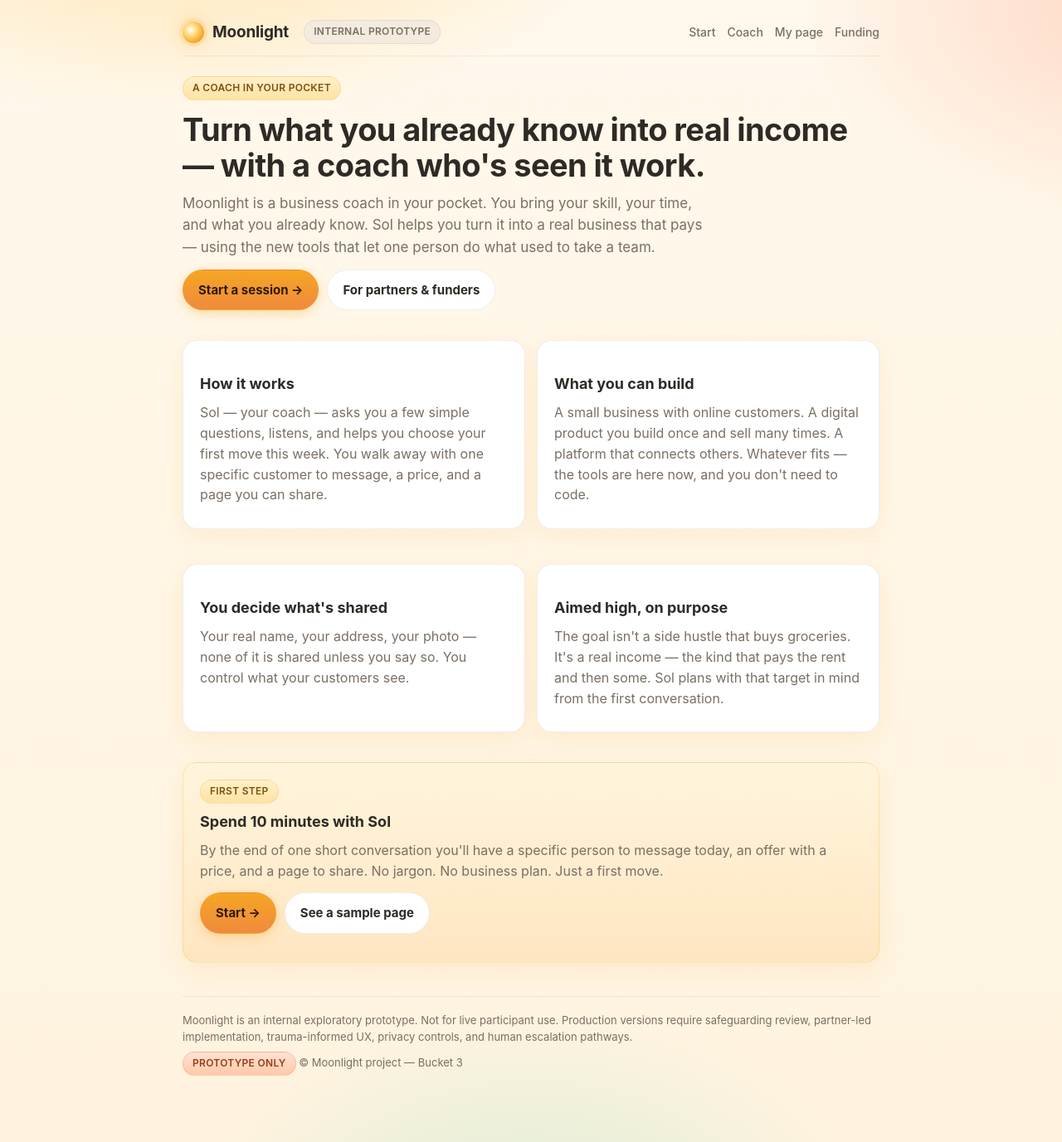
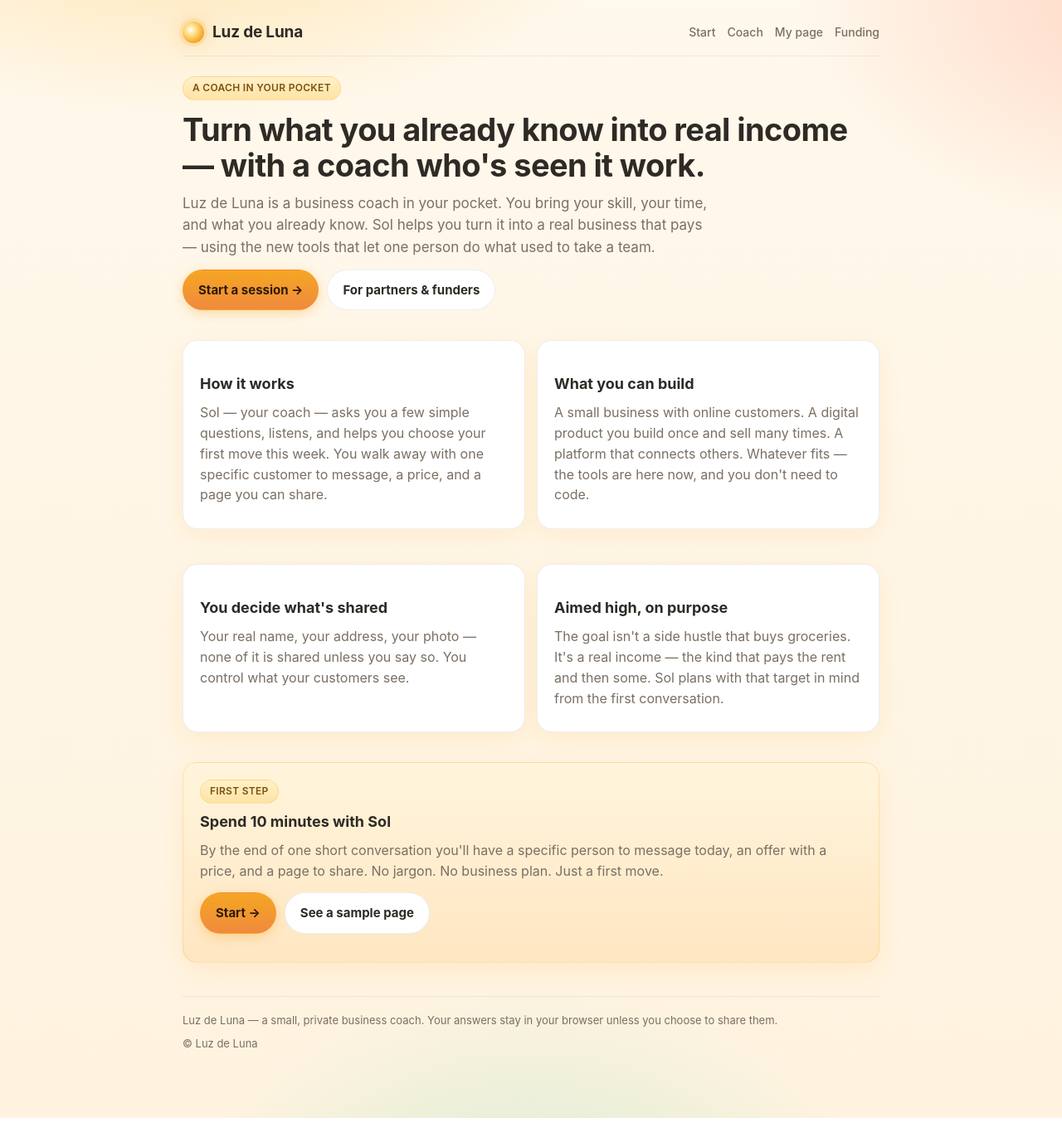
Before and after one commit to imjfraser/moonlight, a Next.js app: page / in a window 1280 px wide. Shown: the whole page at 83% size. After the commit the page ends 1348 px from the top, so only its background shows below. Built offline with nearby package versions, Linux system fonts and the light colour scheme.

Commit message:
Rebrand public surfaces to Luz de Luna (luzdeluna.app domain)

```diff
--- a/app/layout.jsx
+++ b/app/layout.jsx
@@ -2,9 +2,9 @@ import "./globals.css";
 import Link from "next/link";
 
 export const metadata = {
-  title: "Moonlight — a coach in your pocket",
+  title: "Luz de Luna — a business coach in your pocket",
   description:
-    "Moonlight helps people turn skills, ideas, and lived experience into safer digital income opportunities — with a business coach and builder by their side.",
+    "Luz de Luna turns what you already know into real income — with a coach who's seen it work, and tools to build a digital business without writing code.",
 };
 
 export default function RootLayout({ children }) {
@@ -15,8 +15,7 @@ export default function RootLayout({ children }) {
           <nav className="top">
             <Link href="/" className="brand">
               <span className="moon" aria-hidden="true" />
-              <span>Moonlight</span>
-              <span className="pill muted" style={{ marginLeft: 8 }}>Internal prototype</span>
+              <span>Luz de Luna</span>
             </Link>
             <div className="links">
               <Link href="/start">Start</Link>
@@ -27,14 +26,12 @@ export default function RootLayout({ children }) {
           </nav>
           {children}
           <footer>
-            <div>
-              Moonlight is an internal exploratory prototype. Not for live participant use.
-              Production versions require safeguarding review, partner-led implementation,
-              trauma-informed UX, privacy controls, and human escalation pathways.
+            <div className="muted">
+              Luz de Luna — a small, private business coach. Your answers stay in your browser
+              unless you choose to share them.
             </div>
             <div style={{ marginTop: 8 }}>
-              <span className="pill warn">Prototype only</span>{" "}
-              <span className="muted">&copy; Moonlight project — Bucket 3</span>
+              <span className="muted">&copy; Luz de Luna</span>
             </div>
           </footer>
         </div>
--- a/app/page.jsx
+++ b/app/page.jsx
@@ -6,7 +6,7 @@ export default function Home() {
       <span className="pill">A coach in your pocket</span>
       <h1>Turn what you already know into real income — with a coach who&apos;s seen it work.</h1>
       <p className="muted" style={{ fontSize: 17, maxWidth: 640 }}>
-        Moonlight is a business coach in your pocket. You bring your skill,
+        Luz de Luna is a business coach in your pocket. You bring your skill,
         your time, and what you already know. Sol helps you turn it into a real
         business that pays — using the new tools that let one person do what used
         to take a team.
--- a/app/shop/[handle]/page.jsx
+++ b/app/shop/[handle]/page.jsx
@@ -1,4 +1,7 @@
 "use client";
+
+// /shop/[handle] — the page she shares when someone asks
+// "where can I see what you do?"
 
 import { useEffect, useMemo, useState } from "react";
 import Link from "next/link";
@@ -210,7 +213,7 @@ export default function ShopPage() {
       </div>
 
       <p className="muted" style={{ textAlign: "center", marginTop: 16, fontSize: 13 }}>
-        Page made with <Link href="/">Moonlight</Link> ·{" "}
+        Page made with <Link href="/">Luz de Luna</Link> ·{" "}
         <Link href="/me">Edit this page</Link>
       </p>
     </>
```
